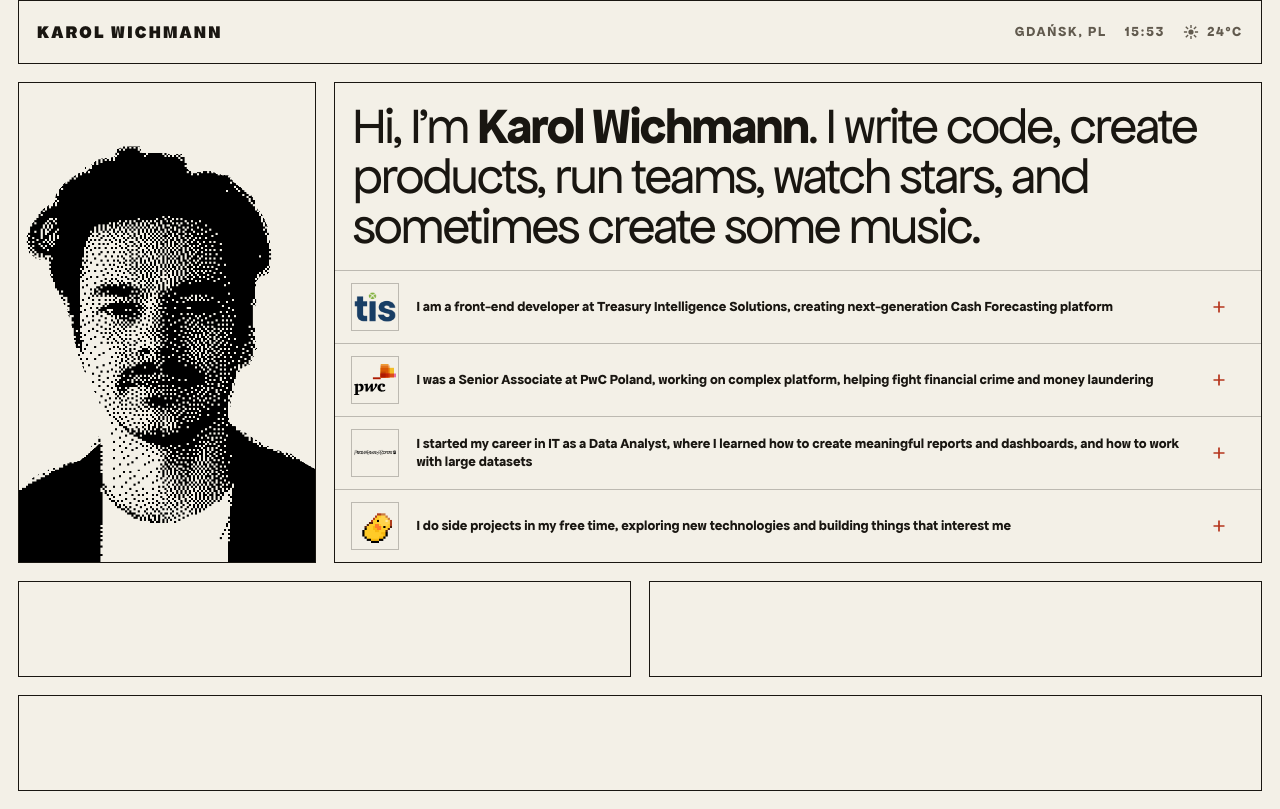
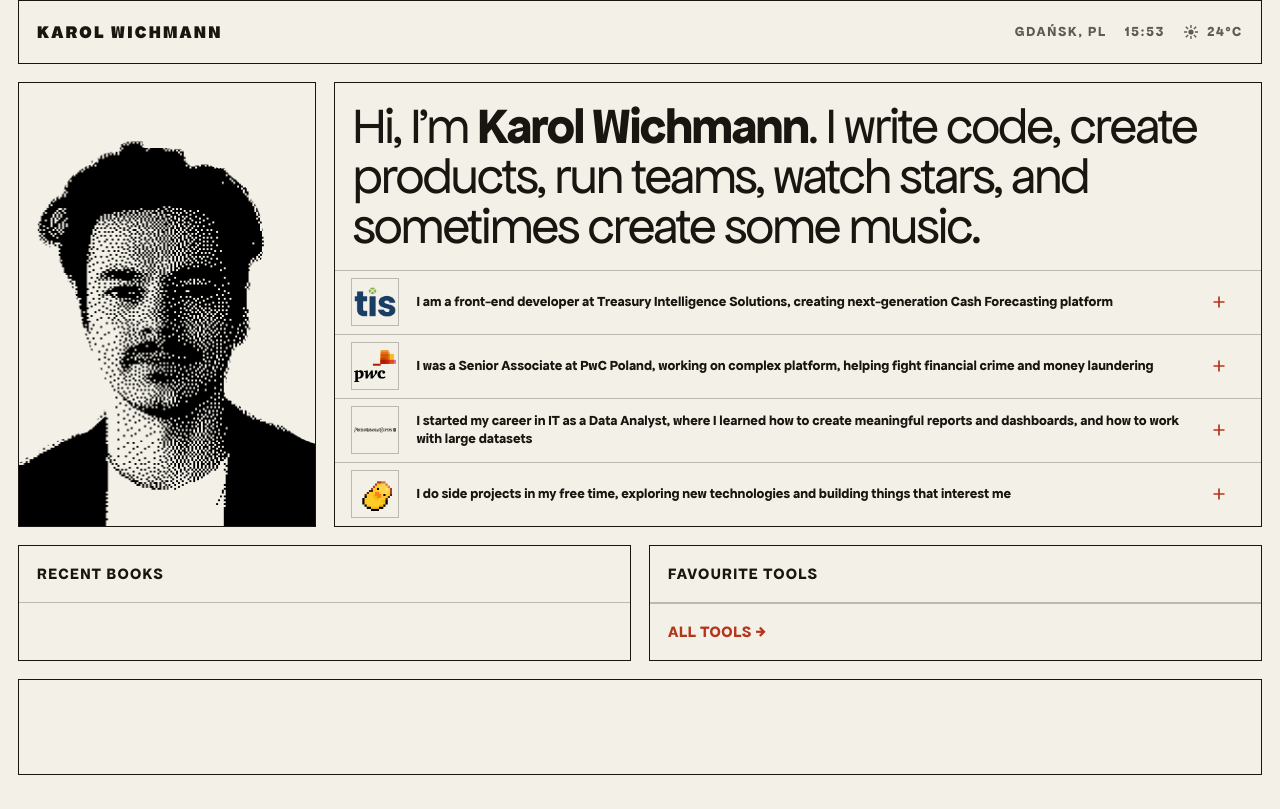
Before and after one commit to whichmann/personal-site, a React (Create React App) app: page / in a window 1280 px wide. Built offline with nearby package versions, Linux system fonts and the light colour scheme.

Commit message:
fix labels' bleeding

```diff
--- a/src/components/FavouriteToolsSection/FavouriteToolsSection.tsx
+++ b/src/components/FavouriteToolsSection/FavouriteToolsSection.tsx
@@ -1,5 +1,32 @@
 import styled from 'styled-components';
 import Section from '../Section/Section';
+
+const SectionHeader = styled.header`
+  padding: var(--tile-pad);
+  border-bottom: var(--hair);
+  font-size: 1rem;
+  font-weight: 700;
+  letter-spacing: 0.08em;
+`;
+
+const SectionFooter = styled.footer`
+  margin-top: auto;
+  padding: var(--tile-pad);
+  border-top: var(--hair);
+`;
+
+const AllToolsButton = styled.button`
+  padding: 0;
+  border: 0;
+  color: var(--accent);
+  background: transparent;
+  font: inherit;
+  font-size: 1rem;
+  font-weight: 700;
+  letter-spacing: 0.04em;
+  text-align: left;
+  cursor: pointer;
+`;
 
 const FavouriteToolsSection = styled(Section)`
   grid-column: span 2;
@@ -9,4 +36,15 @@
   }
 `;
 
-export default FavouriteToolsSection;
+function FavouriteTools() {
+  return (
+    <FavouriteToolsSection aria-label="Favourite tools">
+      <SectionHeader>FAVOURITE TOOLS</SectionHeader>
+      <SectionFooter>
+        <AllToolsButton type="button">ALL TOOLS →</AllToolsButton>
+      </SectionFooter>
+    </FavouriteToolsSection>
+  );
+}
+
+export default FavouriteTools;
--- a/src/components/Main/Main.tsx
+++ b/src/components/Main/Main.tsx
@@ -28,8 +28,8 @@
     <MainLayout>
       <PhotoSection />
       <SummarySection />
-      <RecentBooksSection aria-label="Recent books" />
-      <FavouriteToolsSection aria-label="Favourite tools" />
+      <RecentBooksSection />
+      <FavouriteToolsSection />
       <GdanskWeatherSection aria-label="Gdańsk weather" />
     </MainLayout>
   );
--- a/src/components/RecentBooksSection/RecentBooksSection.tsx
+++ b/src/components/RecentBooksSection/RecentBooksSection.tsx
@@ -1,5 +1,13 @@
 import styled from 'styled-components';
 import Section from '../Section/Section';
+
+const SectionHeader = styled.header`
+  padding: var(--tile-pad);
+  border-bottom: var(--hair);
+  font-size: 1rem;
+  font-weight: 700;
+  letter-spacing: 0.08em;
+`;
 
 const RecentBooksSection = styled(Section)`
   grid-column: span 2;
@@ -9,4 +17,12 @@
   }
 `;
 
-export default RecentBooksSection;
+function RecentBooks() {
+  return (
+    <RecentBooksSection aria-label="Recent books">
+      <SectionHeader>RECENT BOOKS</SectionHeader>
+    </RecentBooksSection>
+  );
+}
+
+export default RecentBooks;
--- a/src/components/SummarySection/SummarySection.components.tsx
+++ b/src/components/SummarySection/SummarySection.components.tsx
@@ -20,8 +20,10 @@
 `;
 
 export const Navigation = styled.ul`
-  display: grid;
-  grid-template-columns: minmax(0, 1fr);
+  position: relative;
+  display: flex;
+  flex-direction: column;
+  height: 256px;
   margin: 0;
   padding: 0;
   list-style: none;
@@ -32,26 +34,42 @@
   $selected: boolean;
   $hasSelection: boolean;
 }>`
-  position: relative;
+  position: absolute;
+  top: 0;
+  left: 0;
   z-index: 1;
   display: flex;
   align-items: center;
   width: 100%;
+  height: 64px;
   border-top: var(--hair);
-  grid-column: 1;
-  grid-row: ${({ $index, $hasSelection }) =>
-    $hasSelection ? 1 : $index + 1};
   font-size: clamp(0.75rem, calc(0.4rem + 1vw), 0.875rem);
   color: var(--ink);
+  background: var(--paper);
   font-weight: 700;
+  transform: translateY(
+    ${({ $index, $selected, $hasSelection }) =>
+      `${$hasSelection && $selected ? 0 : $index * 64}px`}
+  );
   opacity: ${({ $selected, $hasSelection }) =>
     !$hasSelection || $selected ? 1 : 0};
+  visibility: ${({ $selected, $hasSelection }) =>
+    !$hasSelection || $selected ? 'visible' : 'hidden'};
   pointer-events: ${({ $selected, $hasSelection }) =>
     !$hasSelection || $selected ? 'auto' : 'none'};
   transition:
+    transform 300ms ease,
     opacity 220ms ease,
+    visibility 0s linear 220ms,
     color 160ms ease,
     background-color 160ms ease;
+
+  ${({ $selected, $hasSelection }) =>
+    $hasSelection &&
+    $selected &&
+    `
+      z-index: 2;
+    `}
 
   @media (hover: hover) and (pointer: fine) {
     &:hover {
@@ -77,6 +95,7 @@
   font-weight: inherit;
   text-align: left;
   cursor: pointer;
+  overflow: hidden;
 `;
 
 export const NavigationImageFrame = styled.span`
@@ -122,9 +141,11 @@
 `;
 
 export const Details = styled.li`
-  position: relative;
-  grid-column: 1;
-  grid-row: 2;
+  position: absolute;
+  top: 64px;
+  right: 0;
+  bottom: 0;
+  left: 0;
   border-top: var(--hair);
   margin: 0;
   padding: var(--tile-pad);
--- a/src/components/SummarySection/SummarySection.tsx
+++ b/src/components/SummarySection/SummarySection.tsx
@@ -24,20 +24,21 @@
         products, run teams, watch stars, and sometimes create some music.
       </Introduction>
       <Navigation aria-label="Portfolio sections">
-        {summaryItems.map((item, index) => (
+        {summaryItems.map((item, index) => {
+          const isSelected = selectedItemId === item.id;
+
+          return (
             <NavigationItem
               key={item.id}
               $index={index}
-            $selected={selectedItemId === item.id}
+              $selected={isSelected}
               $hasSelection={Boolean(selectedItemId)}
-            aria-hidden={Boolean(selectedItemId && selectedItemId !== item.id)}
+              aria-hidden={Boolean(selectedItemId && !isSelected)}
             >
               <NavigationButton
                 type="button"
-              tabIndex={
-                selectedItemId && selectedItemId !== item.id ? -1 : undefined
-              }
-              aria-pressed={selectedItemId === item.id}
+                tabIndex={selectedItemId && !isSelected ? -1 : undefined}
+                aria-pressed={isSelected}
                 aria-controls="summary-details"
                 onClick={() =>
                   setSelectedItemId((currentId) =>
@@ -54,7 +55,7 @@
                   </NavigationImageFrame>
                 )}
                 <NavigationLabel>{item.label}</NavigationLabel>
-              <PlusIcon $selected={selectedItemId === item.id} aria-hidden="true">
+                <PlusIcon $selected={isSelected} aria-hidden="true">
                   <svg
                     viewBox="0 0 16 16"
                     fill="none"
@@ -66,7 +67,8 @@
                 </PlusIcon>
               </NavigationButton>
             </NavigationItem>
-        ))}
+          );
+        })}
         {selectedItem && (
           <Details id="summary-details">{selectedItem.description}</Details>
         )}
```
Lines whose indentation alone changed are shown as unchanged.
